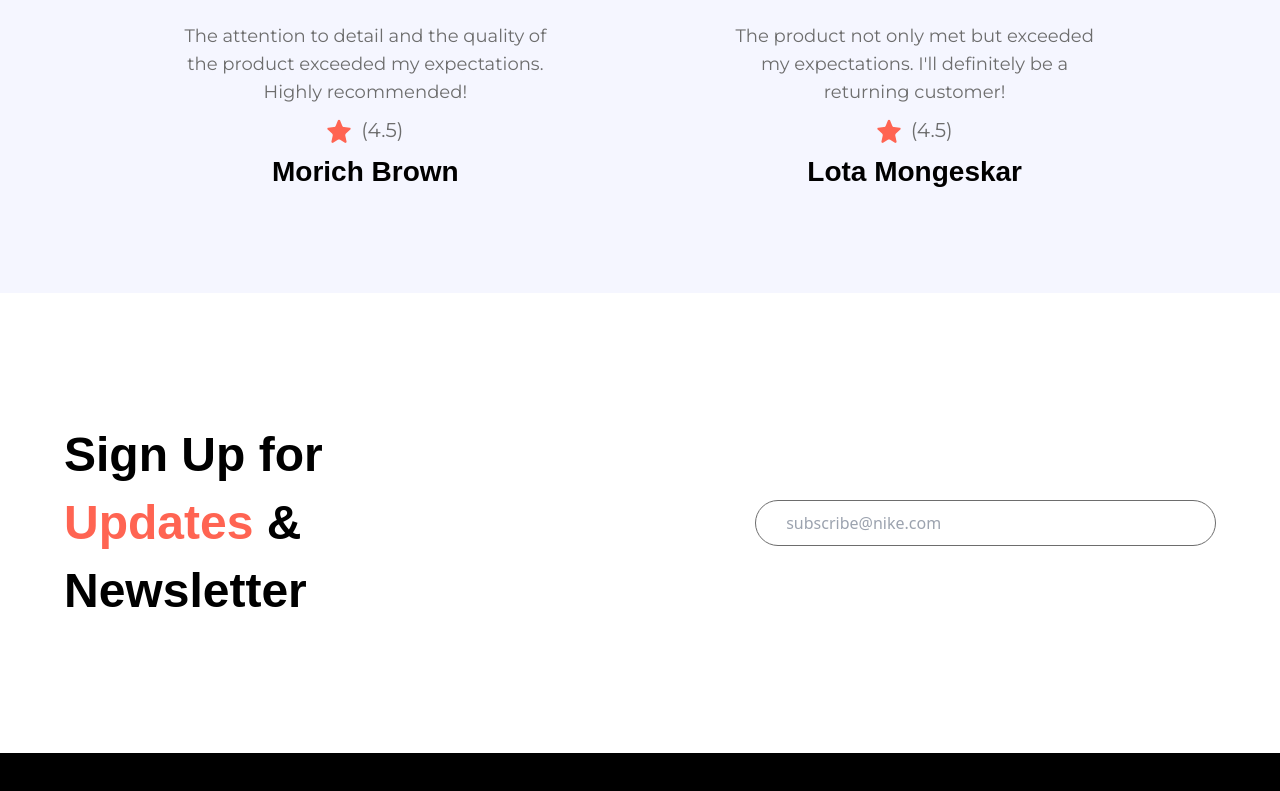
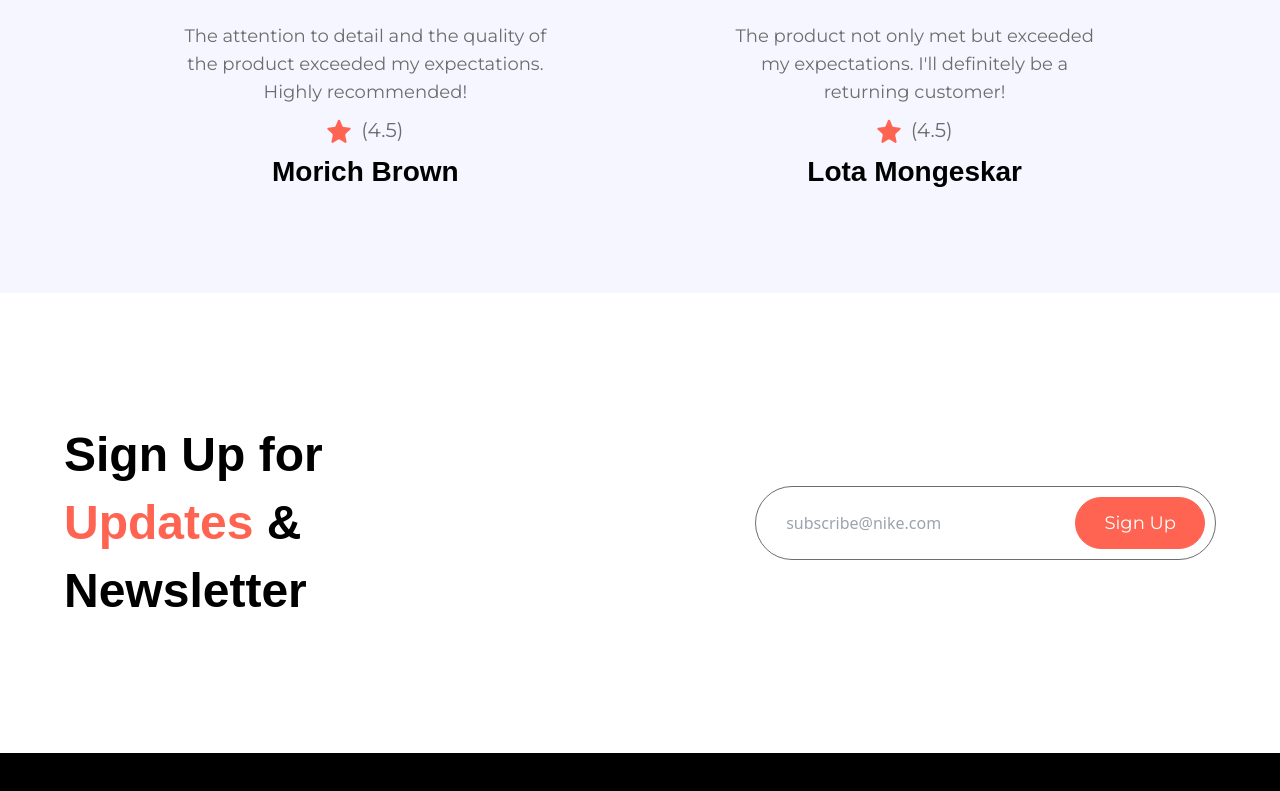
Before and after one commit to rookasrudzianskas/nike-landing, a React (Vite) app: page / in a window 1280 px wide. Shown: the part 3956-4747 px from the top of the page. Built offline with nearby package versions, Linux system fonts and the light colour scheme; a web font is replaced by a local one.

Commit message:
🎨 style(Subscribe.jsx): add Sign Up button to the Subscribe section for better user experience

```diff
--- a/src/sections/Subscribe.jsx
+++ b/src/sections/Subscribe.jsx
@@ -12,6 +12,9 @@
       </h3>
       <div className="lg:max-w-[40%] w-full flex items-center max-sm:flex-col gap-5 p-2.5 sm:border sm:border-slate-gray rounded-full">
         <input type="text" placeholder="subscribe@nike.com" className="input" />
+        <div className="flex max-sm:justify-end items-center max-sm:w-full">
+          <Button label="Sign Up" fullWidth />
+        </div>
       </div>
     </section>
   );
```
